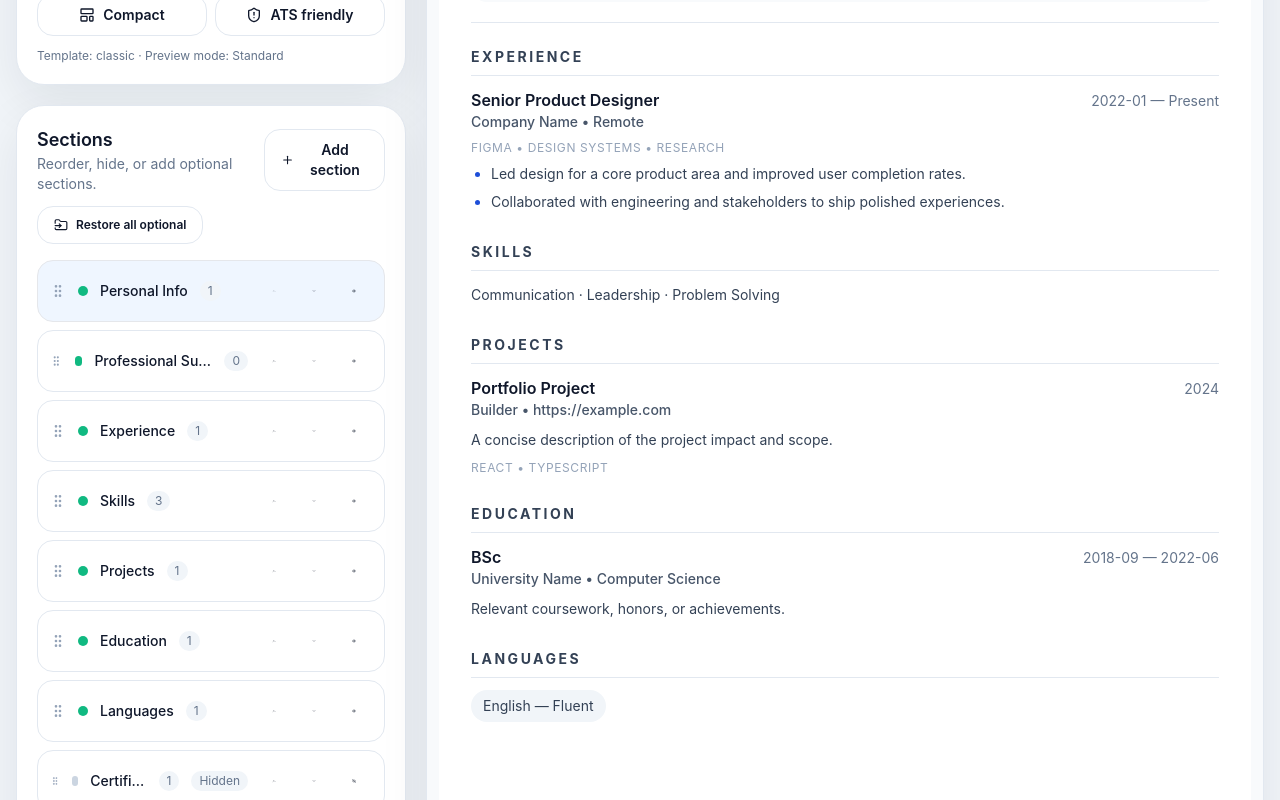
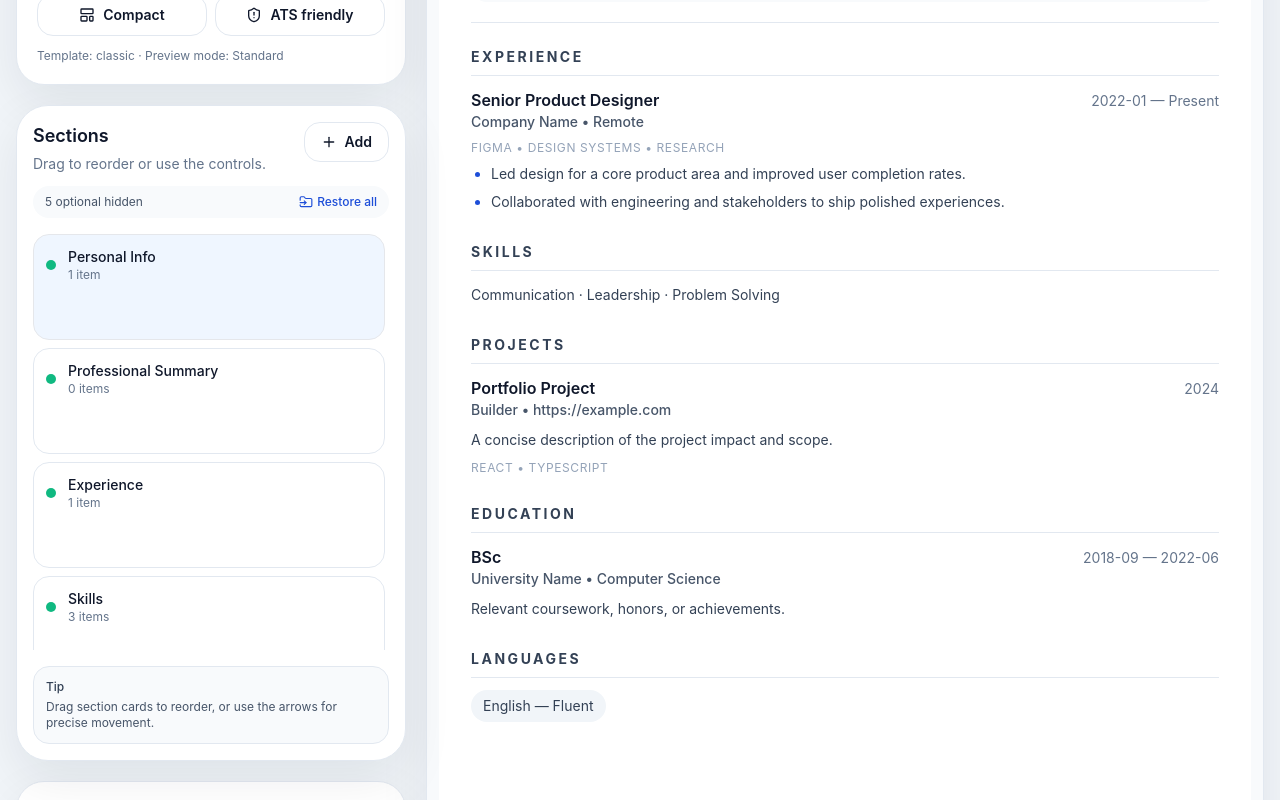
Before and after one commit to thadigitalguru/quick-free-cv-builder, a React (Vite) app: page /builder in a window 1280 px wide. Shown: the part 300-1100 px from the top of the page. Built offline with nearby package versions, Linux system fonts and the light colour scheme.

Commit message:
Simplify sections sidebar UI

```diff
--- a/src/components/builder/SectionSidebar.tsx
+++ b/src/components/builder/SectionSidebar.tsx
@@ -1,4 +1,4 @@
-import { ChevronDown, ChevronUp, EyeOff, Eye, Plus, X, FolderInput, GripVertical } from 'lucide-react';
+import { ChevronDown, ChevronUp, Eye, EyeOff, FolderInput, Plus } from 'lucide-react';
 import { useEffect, useMemo, useRef, useState } from 'react';
 import { sectionDefaults } from '../../data/sectionMeta';
 import { useCVStore } from '../../store/cvStore';
@@ -16,16 +16,17 @@ export default function SectionSidebar() {
     addOptionalSection,
     removeOptionalSection,
   } = useCVStore();
+
   const [draggingSection, setDraggingSection] = useState<string | null>(null);
-  const activeRef = useRef<HTMLDivElement | null>(null);
+  const activeRef = useRef<HTMLButtonElement | null>(null);
+
   const optionalSections = sectionDefaults.filter((section) => section.optional);
   const hiddenOptionals = optionalSections.filter((section) => !document.sectionVisibility[section.id]);
+  const orderedSections = useMemo(() => document.sectionOrder, [document.sectionOrder]);
 
   useEffect(() => {
     activeRef.current?.scrollIntoView({ behavior: 'smooth', block: 'nearest' });
   }, [activeSection]);
-
-  const orderedSections = useMemo(() => document.sectionOrder, [document.sectionOrder]);
 
   const sectionCounts: Record<string, number> = {
     personalInfo: 1,
@@ -42,42 +43,46 @@ export default function SectionSidebar() {
     references: document.references.length,
   };
 
+  const handleAddOptional = () => {
+    const firstHidden = hiddenOptionals[0]?.id;
+    if (!firstHidden) return;
+    addOptionalSection(firstHidden as 'certifications' | 'volunteer' | 'awards' | 'references');
+  };
+
   return (
-    <div className="rounded-[1.75rem] border border-border bg-white p-5 shadow-soft">
-      <div className="flex items-center justify-between gap-3">
+    <aside className="rounded-[2rem] border border-border bg-white p-4 shadow-soft sticky top-4">
+      <div className="flex items-start justify-between gap-3">
         <div>
           <h3 className="text-lg font-semibold">Sections</h3>
-          <p className="text-sm text-slate-500">Reorder, hide, or add optional sections.</p>
+          <p className="mt-1 text-sm text-slate-500">Drag to reorder or use the controls.</p>
         </div>
-        <Button
-          variant="secondary"
-          onClick={() => addOptionalSection(hiddenOptionals[0]?.id as 'certifications' | 'volunteer' | 'awards' | 'references')}
-          disabled={hiddenOptionals.length === 0}
-        >
-          <Plus className="h-4 w-4" /> Add section
+        <Button variant="secondary" className="h-10 px-3 text-sm" onClick={handleAddOptional} disabled={hiddenOptionals.length === 0}>
+          <Plus className="h-4 w-4" /> Add
         </Button>
       </div>
 
-      <div className="mt-3 flex flex-wrap gap-2">
-        {hiddenOptionals.length > 0 && (
-          <Button
-            variant="secondary"
-            className="text-xs"
+      <div className="mt-3 flex items-center justify-between gap-2 rounded-2xl bg-slate-50 px-3 py-2 text-xs text-slate-600">
+        <span>{hiddenOptionals.length ? `${hiddenOptionals.length} optional hidden` : 'All optional visible'}</span>
+        <button
+          type="button"
+          className="inline-flex items-center gap-1 font-medium text-brand-600 hover:text-brand-700"
           onClick={() => hiddenOptionals.forEach((section) => addOptionalSection(section.id as 'certifications' | 'volunteer' | 'awards' | 'references'))}
+          disabled={hiddenOptionals.length === 0}
         >
-            <FolderInput className="h-3.5 w-3.5" /> Restore all optional
-          </Button>
-        )}
+          <FolderInput className="h-3.5 w-3.5" /> Restore all
+        </button>
       </div>
 
-      <div className="mt-4 space-y-2">
+      <div className="mt-4 space-y-2 max-h-[52vh] overflow-auto pr-1">
         {orderedSections.map((sectionId, index) => {
           const meta = sectionDefaults.find((section) => section.id === sectionId)!;
           const visible = document.sectionVisibility[sectionId];
+          const count = sectionCounts[sectionId] ?? 0;
+          const active = activeSection === sectionId;
+
           return (
             <div
               key={sectionId}
-              ref={activeSection === sectionId ? activeRef : null}
               draggable
               onDragStart={() => setDraggingSection(sectionId)}
               onDragOver={(event) => event.preventDefault()}
@@ -90,57 +95,59 @@ export default function SectionSidebar() {
               }}
               onDragEnd={() => setDraggingSection(null)}
               className={cn(
-                'flex items-center gap-2 rounded-2xl border px-3 py-3 transition',
+                'rounded-2xl border p-3 transition',
                 draggingSection === sectionId
-                  ? 'border-brand-400 bg-brand-50 opacity-70'
-                  : activeSection === sectionId
+                  ? 'border-brand-400 bg-brand-50/80'
+                  : active
                     ? 'border-brand-200 bg-brand-50'
-                    : 'border-border bg-white',
+                    : 'border-border bg-white hover:bg-slate-50',
               )}
             >
-              <button type="button" className="flex min-w-0 flex-1 items-center gap-3 text-left" onClick={() => setActiveSection(sectionId)} title="Click to edit; drag to reorder">
-                <GripVertical className="h-4 w-4 text-slate-400" />
+              <button
+                ref={active ? activeRef : null}
+                type="button"
+                onClick={() => setActiveSection(sectionId)}
+                className="flex w-full items-center gap-3 text-left"
+                title="Click to edit; drag to reorder"
+              >
                 <span className={cn('h-2.5 w-2.5 rounded-full', visible ? 'bg-emerald-500' : 'bg-slate-300')} />
-                <span className="truncate text-sm font-medium text-ink">{meta.label}</span>
-                <span className="rounded-full bg-slate-100 px-2 py-0.5 text-xs text-slate-500">{sectionCounts[sectionId] ?? 0}</span>
-                {!visible && <span className="rounded-full bg-slate-100 px-2 py-0.5 text-xs text-slate-500">Hidden</span>}
+                <span className="min-w-0 flex-1">
+                  <span className="block truncate text-sm font-medium text-ink">{meta.label}</span>
+                  <span className="block text-xs text-slate-500">{count} item{count === 1 ? '' : 's'}</span>
+                </span>
+                {!visible && <span className="rounded-full bg-slate-100 px-2 py-0.5 text-[11px] text-slate-500">Hidden</span>}
               </button>
+
+              <div className="mt-3 flex items-center justify-between gap-2">
                 <div className="flex items-center gap-1">
-                <Button variant="ghost" className="h-9 w-9 p-0" onClick={() => moveSection(sectionId, 'up')} disabled={index === 0} aria-label={`Move ${meta.label} up`}>
+                  <Button variant="ghost" className="h-8 w-8 p-0" onClick={() => moveSection(sectionId, 'up')} disabled={index === 0} aria-label={`Move ${meta.label} up`}>
                     <ChevronUp className="h-4 w-4" />
                   </Button>
-                <Button variant="ghost" className="h-9 w-9 p-0" onClick={() => moveSection(sectionId, 'down')} disabled={index === orderedSections.length - 1} aria-label={`Move ${meta.label} down`}>
+                  <Button variant="ghost" className="h-8 w-8 p-0" onClick={() => moveSection(sectionId, 'down')} disabled={index === orderedSections.length - 1} aria-label={`Move ${meta.label} down`}>
                     <ChevronDown className="h-4 w-4" />
                   </Button>
-                <Button variant="ghost" className="h-9 w-9 p-0" onClick={() => toggleSectionVisibility(sectionId)} aria-label={`${visible ? 'Hide' : 'Show'} ${meta.label}`}>
+                </div>
+
+                <div className="flex items-center gap-1">
+                  <Button variant="ghost" className="h-8 w-8 p-0" onClick={() => toggleSectionVisibility(sectionId)} aria-label={`${visible ? 'Hide' : 'Show'} ${meta.label}`}>
                     {visible ? <Eye className="h-4 w-4" /> : <EyeOff className="h-4 w-4" />}
                   </Button>
                   {meta.optional && visible && (
-                  <Button variant="ghost" className="h-9 w-9 p-0 text-rose-600" onClick={() => removeOptionalSection(sectionId as any)} aria-label={`Remove ${meta.label}`}>
-                    <X className="h-4 w-4" />
+                    <Button variant="ghost" className="h-8 w-8 p-0 text-rose-600" onClick={() => removeOptionalSection(sectionId as any)} aria-label={`Remove ${meta.label}`}>
+                      ×
                     </Button>
                   )}
+                </div>
               </div>
             </div>
           );
         })}
       </div>
 
-      <div className="mt-4 rounded-2xl bg-slate-50 p-4 text-sm text-slate-600">
-        <p className="font-medium text-slate-700">Optional sections</p>
-        <div className="mt-3 flex flex-wrap gap-2">
-          {hiddenOptionals.length > 0 ? (
-            hiddenOptionals.map((section) => (
-              <Button key={section.id} variant="secondary" className="text-xs" onClick={() => addOptionalSection(section.id as any)}>
-                <FolderInput className="h-3.5 w-3.5" /> Add {section.label}
-              </Button>
-            ))
-          ) : (
-            <span className="text-xs text-slate-500">All optional sections are already visible.</span>
-          )}
+      <div className="mt-4 rounded-2xl border border-slate-200 bg-slate-50 p-3 text-xs text-slate-600">
+        <p className="font-medium text-slate-700">Tip</p>
+        <p className="mt-1">Drag section cards to reorder, or use the arrows for precise movement.</p>
       </div>
-        <p className="mt-3 text-xs text-slate-500">Optional sections can be hidden or removed from the workspace without deleting the content.</p>
-      </div>
-    </div>
+    </aside>
   );
 }
```
Lines whose indentation alone changed are shown as unchanged.
